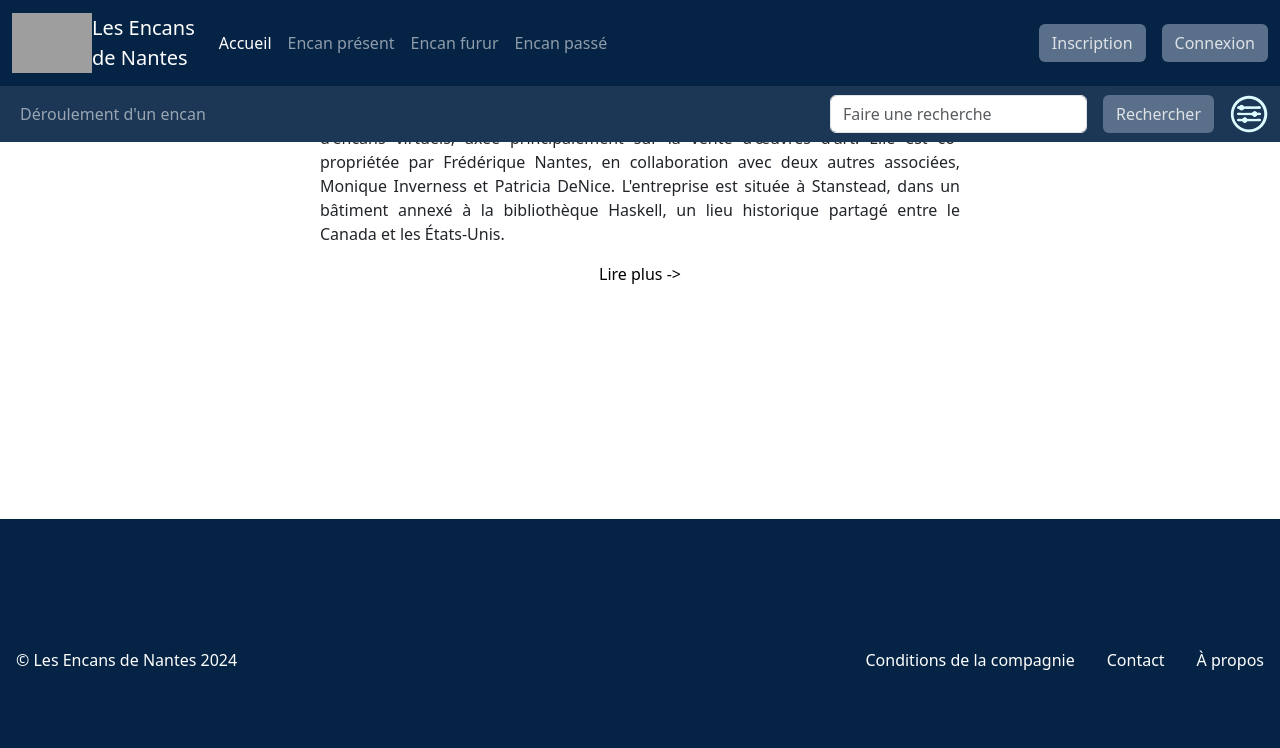
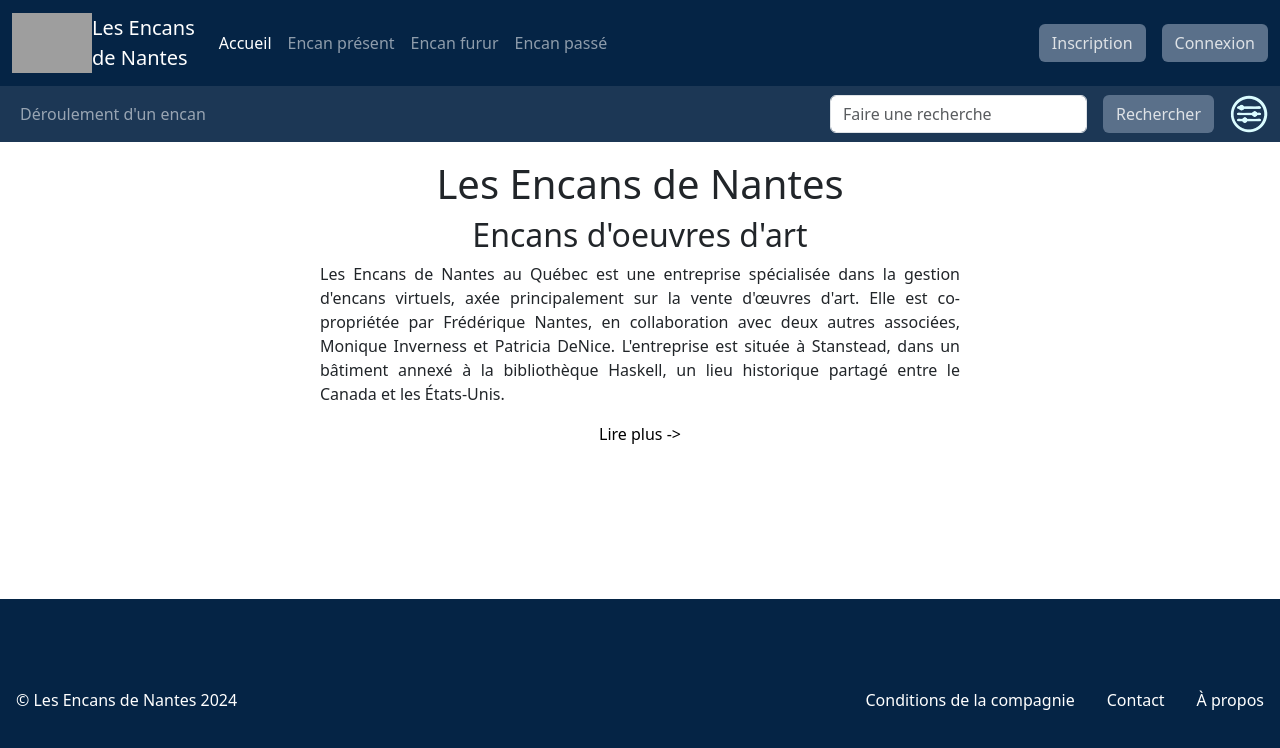
Before and after one commit to StephaneNkengue/Projet_integration, a Vue app in the folder gamma2024.client/: page / in a window 1280 px wide. Shown: the top 748 px of the page. Built offline with nearby package versions, Linux system fonts and the light colour scheme; grey boxes are pictures that could not be loaded.

Commit message:
Correction de l'affichage du NavBar
NavBar fixé en haut avec moins de "hard codding"

```diff
--- a/gamma2024.client/src/App.vue
+++ b/gamma2024.client/src/App.vue
@@ -6,7 +6,7 @@
 <template>
     <BarreDeNavigation />
 
-    <main class="pt-xs-5">
+    <main>
         <router-view></router-view>
     </main>
 
--- a/gamma2024.client/src/assets/main.css
+++ b/gamma2024.client/src/assets/main.css
@@ -25,13 +25,13 @@ div#app {
     display: grid;
 }
 
-header,
 footer {
     flex: none;
 }
 
 
 main {
-    margin: 0;
-    flex: auto;
+    /* margin: 0;
+    flex: auto;*/
+    padding-top: 10rem;
 }
```
